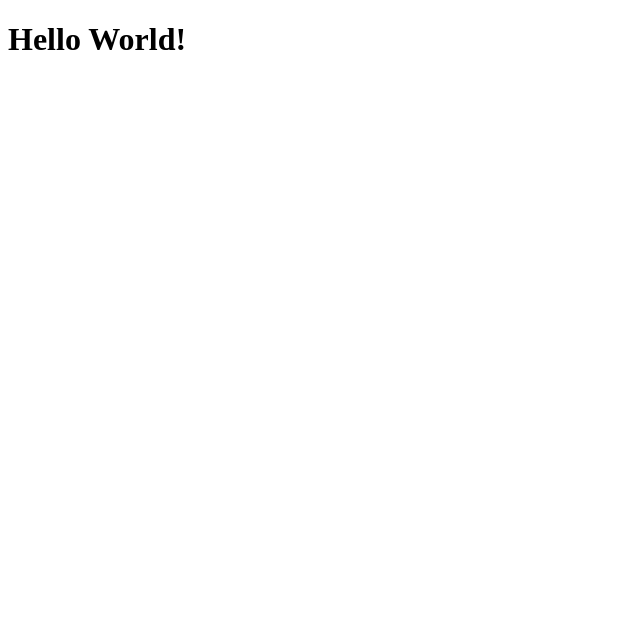
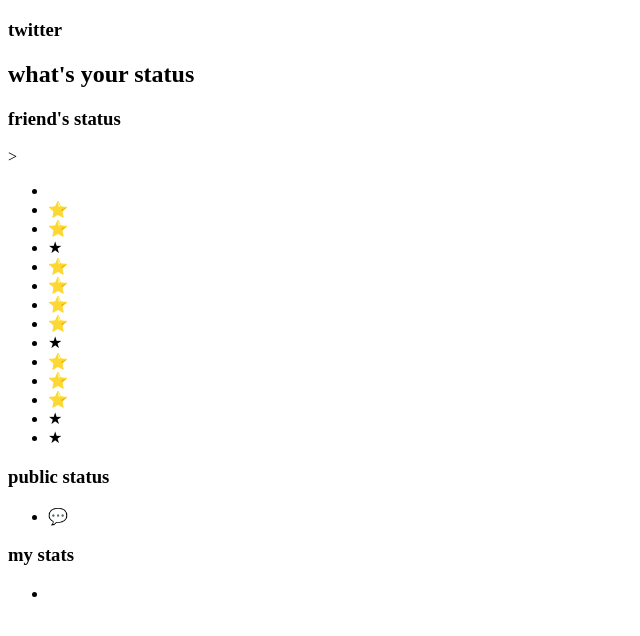
Before and after one commit to vanessa-pc/html-twitter-base, a website: page index.html in a window 1280 px wide. Shown: the whole page, without its empty margins (0-640 px from the left). Drawn offline with Linux system fonts and the light colour scheme.

Commit message:
Add main html structure to index.html

```diff
--- a/index.html
+++ b/index.html
@@ -1,11 +1,53 @@
 <!DOCTYPE html>
 <html lang="en">
   <head>
-    <!-- You may want to change the site title -->
-    <title>foobar</title>
+    <title> Twitter </title>
   </head>
   <body>
-    <!-- put your content below -->
-    <h1>Hello World!</h1>
+    <header>
+      <h3> twitter </h3>
+      <!-- nav links to other pages -->
+      <!-- use span to change color of links above -->
+    </header>
+    <main>
+      <section>
+        <h2> what's your status</h2>
+        <!-- add input -->
+        <p>    </p>
+        <!-- add button -->
+      </section>
+      <section>
+        <h3> friend's status </h3>
+        <a href = "#"><span> </span></a>>
+        <ul>
+          <li> <a href = "#"> <span> </span></a> </li>
+          <li> ⭐ <a href = "#"> <span> </span></a>  </li>
+          <li> ⭐ <a href = "#"> <span> </span></a> </li>
+          <li> ★ <a href = "#"> </a> </li>
+          <li> ⭐ <a href = "#"> </a> </li>
+          <li> ⭐ <a href = "#"> <span> </span></a> </li>
+          <li> ⭐ <a href = "#"> <span> </span></a> </li>
+          <li> ⭐ <a href = "#"> </a> </li>
+          <li> ★ <a href = "#"> </a> </li>
+          <li> ⭐ <a href = "#"> </a> </li>
+          <li> ⭐ <a href = "#"> </a> </li>
+          <li> ⭐ <a href = "#"> <span> </span></a> </li>
+          <li> ★ <a href = "#"> </a> </li>
+          <li> ★ <a href = "#"> </a> </li>
+        </ul>
+      </section>
+      <section>
+        <h3> public status </h3>
+        <ul>
+          <li> 💬 <a href="#"> <span></span></a> </li>
+        </ul>
+      </section>
+      <section>
+        <h3> my stats </h3>
+        <ul>
+          <li> <a href="#"> <span></span></a></li>
+        </ul>
+      </section>
+    </main>
   </body>
 </html>
```
